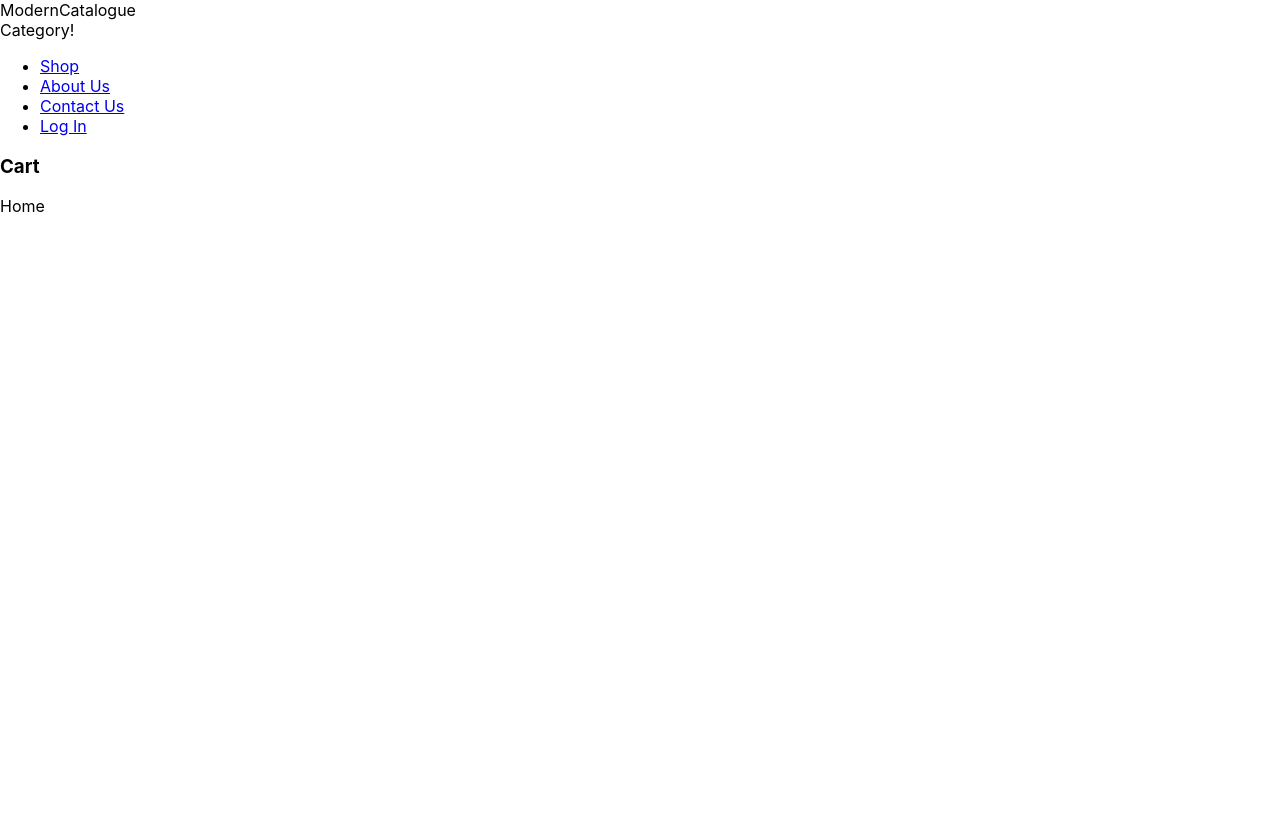
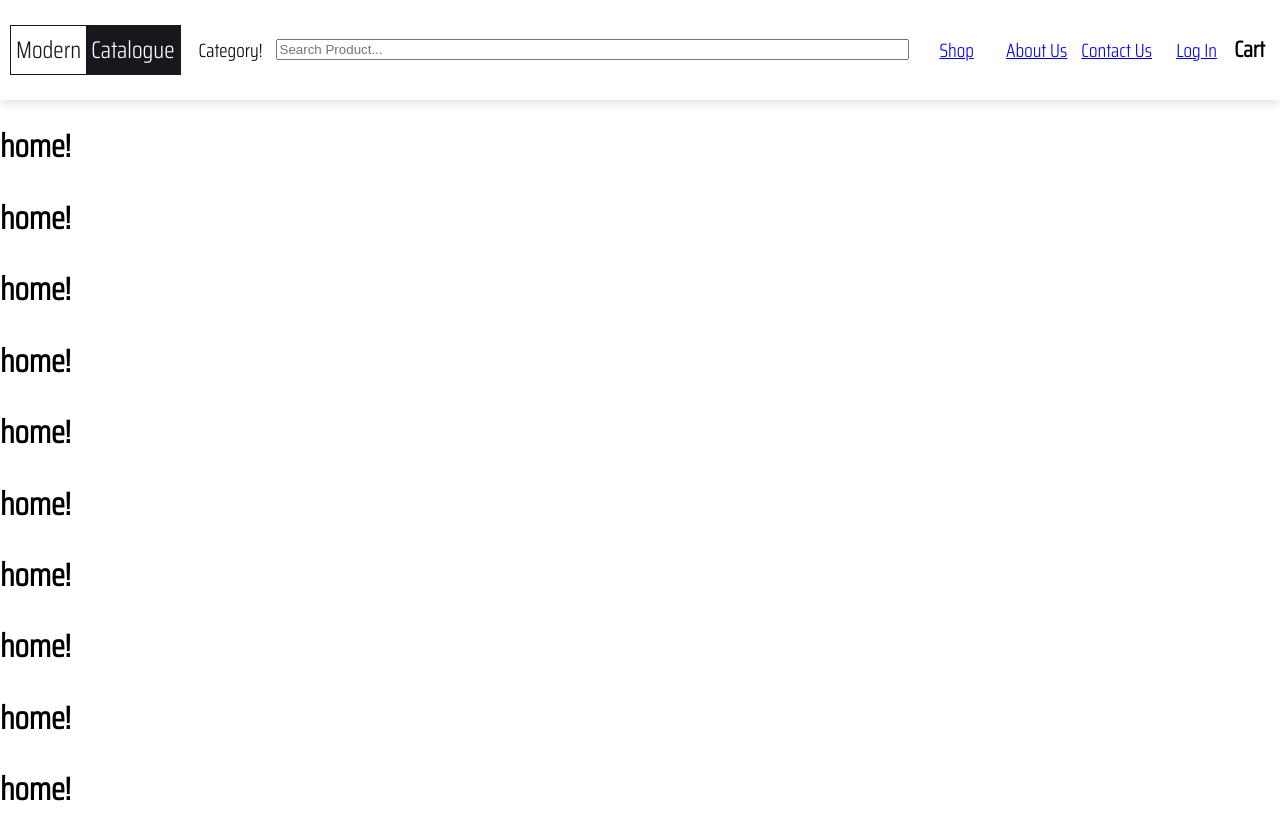
Before and after one commit to yohanesss/modern-catalogue, a React (Create React App) app: page / in a window 1280 px wide. Before the commit the page ends 800 px from the top, so only its background shows below. Built offline with nearby package versions, Linux system fonts and the light colour scheme; the HTML template or start-up script is replaced by a standard one.

Commit message:
add header barebone

```diff
--- a/public/index.html
+++ b/public/index.html
@@ -9,6 +9,9 @@
       name="description"
       content="Web site created using create-react-app"
     />
+    <link rel="preconnect" href="https://fonts.googleapis.com">
+    <link rel="preconnect" href="https://fonts.gstatic.com" crossorigin>
+    <link href="https://fonts.googleapis.com/css2?family=Saira+Condensed:wght@300&display=swap" rel="stylesheet">
     <link rel="apple-touch-icon" href="%PUBLIC_URL%/logo192.png" />
     <!--
       manifest.json provides metadata used when your web app is installed on a
--- a/src/index.css
+++ b/src/index.css
@@ -1,13 +1,13 @@
 body {
   margin: 0;
-  font-family: -apple-system, BlinkMacSystemFont, 'Segoe UI', 'Roboto', 'Oxygen',
-    'Ubuntu', 'Cantarell', 'Fira Sans', 'Droid Sans', 'Helvetica Neue',
-    sans-serif;
+  font-family: "Saira Condensed", -apple-system, BlinkMacSystemFont, "Segoe UI",
+    "Roboto", "Oxygen", "Ubuntu", "Cantarell", "Fira Sans", "Droid Sans",
+    "Helvetica Neue", sans-serif;
   -webkit-font-smoothing: antialiased;
   -moz-osx-font-smoothing: grayscale;
 }
 
 code {
-  font-family: source-code-pro, Menlo, Monaco, Consolas, 'Courier New',
+  font-family: source-code-pro, Menlo, Monaco, Consolas, "Courier New",
     monospace;
 }
--- a/src/routes/home/home.component.tsx
+++ b/src/routes/home/home.component.tsx
@@ -1,7 +1,10 @@
 import React from "react";
 
 const Home = () => {
-  return <div>Home</div>;
+  const render = [...Array(10)].map((arr, idx) => {
+    return <h1 key={idx}>home!</h1>;
+  });
+  return <>{render}</>;
 };
 
 export default Home;
--- a/src/routes/navigation/navigation.component.tsx
+++ b/src/routes/navigation/navigation.component.tsx
@@ -1,5 +1,15 @@
 import React from "react";
 import { Link, Outlet } from "react-router-dom";
+import {
+  CategoryDropdownContainer,
+  HeaderContainer,
+  HeaderFeatureContainer,
+  LogoContainer,
+  LogoTextContainer,
+  NavigationContainer,
+  SearchContainer,
+  ShoppingCartContainer,
+} from "./navigation.styles";
 
 const Navigation = () => {
   // const [loggedIn, setLoggedIn] = useState(false);
@@ -7,16 +17,20 @@ const Navigation = () => {
 
   return (
     <>
-      <header>
-        <div className="logo-container">
-          <div>
-            <span>Modern</span>
-            <span>Catalogue</span>
-          </div>
-        </div>
-        <div className="category-dropdown">Category!</div>
-        <div className="search-container"></div>
-        <div className="navigation-container">
+      <HeaderContainer>
+        <LogoContainer>
+          <Link to="/">
+            <LogoTextContainer>Modern</LogoTextContainer>
+            <LogoTextContainer converted>Catalogue</LogoTextContainer>
+          </Link>
+        </LogoContainer>
+        <HeaderFeatureContainer>
+          <CategoryDropdownContainer>Category!</CategoryDropdownContainer>
+          <SearchContainer>
+            <input type="search" placeholder="Search Product..." />
+          </SearchContainer>
+        </HeaderFeatureContainer>
+        <NavigationContainer>
           <ul>
             <li>
               <Link to="/shop">Shop</Link>
@@ -35,11 +49,11 @@ const Navigation = () => {
               )}
             </li>
           </ul>
-          <div className="shopping-cart-icon">
+          <ShoppingCartContainer>
             <h3>Cart</h3>
-          </div>
-        </div>
-      </header>
+          </ShoppingCartContainer>
+        </NavigationContainer>
+      </HeaderContainer>
       <Outlet />
     </>
   );
--- a/src/routes/navigation/navigation.styles.tsx
+++ b/src/routes/navigation/navigation.styles.tsx
@@ -1,3 +1,83 @@
 import styled from "styled-components";
 
-export const Header = styled.header``;
+export const HeaderContainer = styled.header`
+  padding: 10px;
+  box-shadow: 0px 2px 10px 0px gainsboro;
+  display: flex;
+  align-items: center;
+  justify-content: space-between;
+  font-size: 1.2rem;
+  position: sticky;
+  top: 0;
+  z-index: 2;
+  background-color: #fff;
+`;
+
+type LogoTextContainerProps = {
+  converted?: boolean;
+};
+
+export const LogoTextContainer = styled.span<LogoTextContainerProps>`
+  display: block;
+  padding: 5px;
+  background-color: ${(props) => (props.converted ? "#16181d" : "#fff")};
+  color: ${(props) => (props.converted ? "#fff" : "#16181d")};
+  font-size: 1.5rem;
+`;
+
+export const LogoContainer = styled.div`
+  display: flex;
+  border: 1px solid #16181d;
+  width: fit-content;
+  height: fit-content;
+
+  a {
+    display: flex;
+    text-decoration: none;
+  }
+`;
+
+export const NavigationContainer = styled.div`
+  display: flex;
+  ul {
+    list-style: none;
+    padding: 0;
+    display: flex;
+    li {
+      min-width: 75px;
+      padding-left: 5px;
+      display: flex;
+      align-items: center;
+      justify-content: center;
+    }
+  }
+`;
+
+export const HeaderFeatureContainer = styled.div`
+  display: flex;
+  padding: 0 5px;
+  width: 100%;
+`;
+
+export const CategoryDropdownContainer = styled.div`
+  flex: 2;
+  max-width: 80px;
+  padding: 0 5px;
+  display: flex;
+  align-items: center;
+  justify-content: center;
+`;
+
+export const SearchContainer = styled.div`
+  display: flex;
+  align-items: center;
+  justify-content: center;
+  flex: 8;
+  input {
+    width: 100%;
+  }
+`;
+
+export const ShoppingCartContainer = styled.div`
+  padding-right: 5px;
+`;
```
